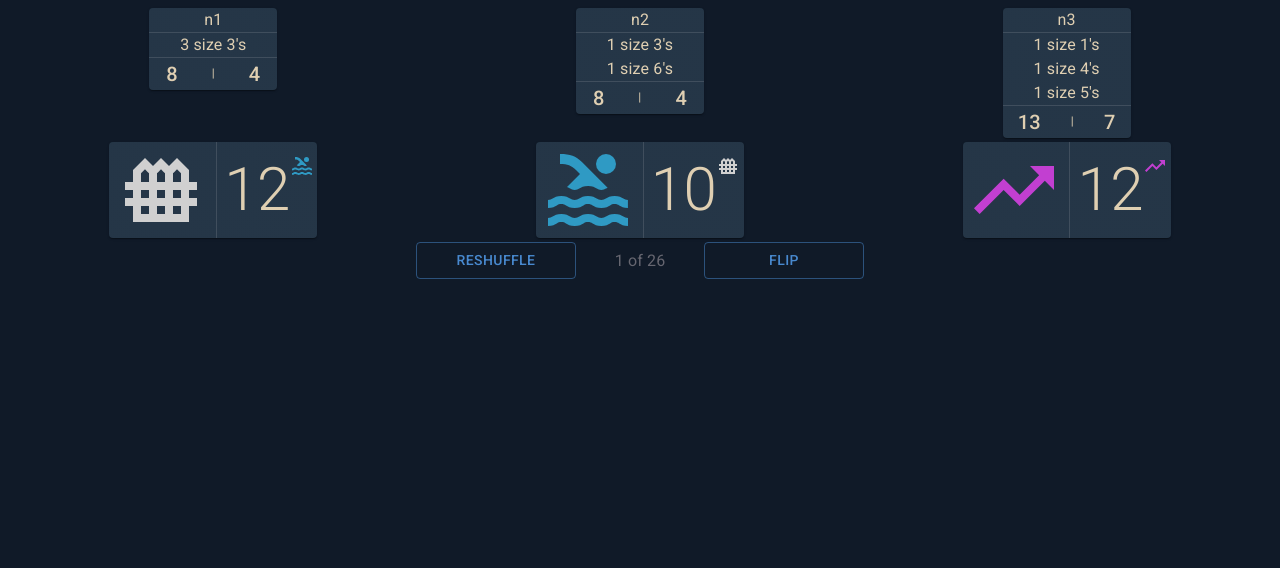
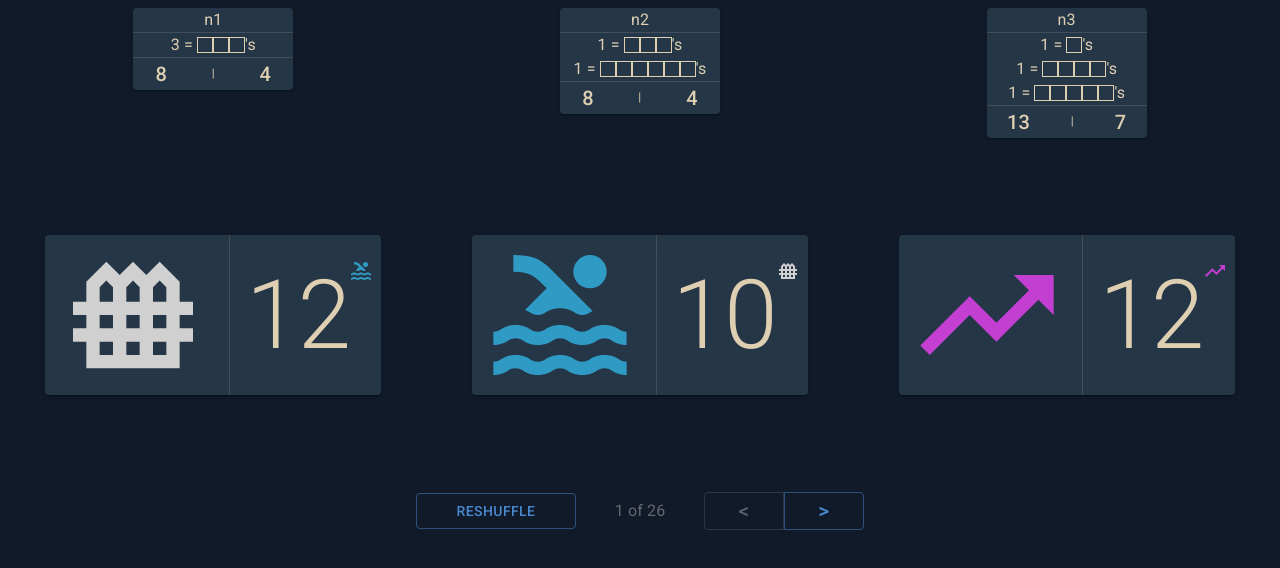
Before and after one commit to jordanellis/welcometo, a React (Create React App) app: page / in a window 1280 px wide. Shown: the top 568 px of the page. Built offline with nearby package versions, Linux system fonts and the light colour scheme.

Commit message:
Update to look nicer on larger screens

```diff
--- a/src/components/Game.tsx
+++ b/src/components/Game.tsx
@@ -1,4 +1,4 @@
-import { Button, Card, Divider, Grid, SvgIconProps, Typography } from "@mui/material";
+import { Button, Card, Divider, Grid, SvgIconProps, Typography, useMediaQuery, useTheme } from "@mui/material";
 import { useEffect, useState } from "react";
 import ConstructionIcon from '@mui/icons-material/Construction';
 import FenceIcon from '@mui/icons-material/Fence';
@@ -7,6 +7,7 @@
 import PoolIcon from '@mui/icons-material/Pool';
 import TrendingUpIcon from '@mui/icons-material/TrendingUp';
 import { Box } from "@mui/system";
+import { arrayBuffer } from "stream/consumers";
 
 interface GameCard {
   "number": number
@@ -40,6 +41,15 @@
 	[Effect.Pool_Manufacturer, <PoolIcon sx={{ color: "#2f9ac4", fontSize: "6rem" }}/>],
 	[Effect.Temp_Agency, <ConstructionIcon sx={{ color: "#eb7734", fontSize: "6rem" }}/>],
 	[Effect.Bis, <MarkunreadMailboxIcon sx={{ color: "#e03838", fontSize: "6rem" }}/>]
+]);
+
+const EFFECT_LARGE_ICON_MAP = new Map<Effect, React.ReactElement<SvgIconProps>>([
+	[Effect.Landscaper, <ParkIcon sx={{ color: "#178735", fontSize: "10rem" }}/>],
+	[Effect.Surveyor, <FenceIcon sx={{ color: "#d0d0d0", fontSize: "10rem" }}/>],
+	[Effect.Real_Estate_Agent, <TrendingUpIcon sx={{ color: "#c23fd1", fontSize: "10rem" }}/>],
+	[Effect.Pool_Manufacturer, <PoolIcon sx={{ color: "#2f9ac4", fontSize: "10rem" }}/>],
+	[Effect.Temp_Agency, <ConstructionIcon sx={{ color: "#eb7734", fontSize: "10rem" }}/>],
+	[Effect.Bis, <MarkunreadMailboxIcon sx={{ color: "#e03838", fontSize: "10rem" }}/>]
 ]);
 
 const EFFECT_MINI_ICON_MAP = new Map<Effect, React.ReactElement<SvgIconProps>>([
@@ -163,6 +173,8 @@
 ];
 
 const Game = () => {
+	const theme = useTheme();
+	const screenLargerThanSM = useMediaQuery(theme.breakpoints.up("md"));
   const [index, setIndex] = useState(0);
   const [stackOne, setStackOne] = useState<GameCard[]>();
   const [stackTwo, setStackTwo] = useState<GameCard[]>();
@@ -201,14 +213,19 @@
 	};
 
 	const displayCards = (stack: GameCard[]) => {
+    const [ICON_MAP, MAX_WID] = screenLargerThanSM
+      ?
+        [EFFECT_LARGE_ICON_MAP, "21rem"]
+      :
+        [EFFECT_ICON_MAP, "13rem"];
 		return (
 			<Grid item xs={4}>
 				<Box>
-					<Card sx={{ m: "0 auto", maxWidth: "13rem", display: "flex", justifyContent: "space-around", alignItems: "center" }}>
-						{EFFECT_ICON_MAP.get(stack[index].effect)}
+					<Card sx={{ m: "0 auto", maxWidth: MAX_WID, display: "flex", justifyContent: "space-around", alignItems: "center" }}>
+						{ICON_MAP.get(stack[index].effect)}
 						<Divider orientation="vertical" flexItem />
 						<Box sx={{ display: "flex", justifyContent: "center" }}>
-							<Typography variant="h2">{stack[index+1].number}</Typography>
+							<Typography variant={screenLargerThanSM ? "h1" : "h2"}>{stack[index+1].number}</Typography>
 							{EFFECT_MINI_ICON_MAP.get(stack[index+1].effect)}
 						</Box>
 					</Card>
@@ -217,20 +234,39 @@
 		);
 	};
 
+  const displayBonusBoxes = (requirement: number, number: number) => {
+    let arr = [];
+    for (const x of Array(number)) {
+      arr.push(x);
+    }
+    return (
+      <Box sx={{ display: "flex", justifyContent: "center" }}>
+        <Typography sx={{ textAlign: "center", mr: "0.25rem" }}>{requirement + " = "}</Typography>
+        {arr.map((num, i) => (
+          <Box
+            key={i}
+            sx={{ mt: "0.25rem", border: "1px solid", borderColor: "primary.text", width: "1rem", height: "1rem" }}
+          />
+        ))}
+        <Typography sx={{ textAlign: "center" }}>{"'s"}</Typography>
+      </Box>
+    );
+  }
+
 	const displayBonus = (bonus: BonusCard, bonusName: string) => {
 		return (
 			<Grid item xs={4}>
-				<Card sx={{ m: "0 auto", maxWidth: "8rem" }} onClick={() => {bonus.completed = true}}>
+				<Card sx={{ m: "0 auto", maxWidth: "10rem" }} onClick={() => {bonus.completed = true}}>
 					<Typography sx={{ textAlign: "center" }}>{bonusName}</Typography>
 					<Divider />
 					{bonus.requirements.map((req, i) => (
 						<Box key={i}>
-							<Typography sx={{ textAlign: "center" }}>{req["6"] && req["6"] + " size 6's"}</Typography>
-							<Typography sx={{ textAlign: "center" }}>{req["5"] && req["5"] + " size 5's"}</Typography>
-							<Typography sx={{ textAlign: "center" }}>{req["4"] && req["4"] + " size 4's"}</Typography>
-							<Typography sx={{ textAlign: "center" }}>{req["3"] && req["3"] + " size 3's"}</Typography>
-							<Typography sx={{ textAlign: "center" }}>{req["2"] && req["2"] + " size 2's"}</Typography>
-							<Typography sx={{ textAlign: "center" }}>{req["1"] && req["1"] + " size 1's"}</Typography>
+							{req["6"] && displayBonusBoxes(req["6"], 6)}
+              {req["5"] && displayBonusBoxes(req["5"], 5)}
+              {req["4"] && displayBonusBoxes(req["4"], 4)}
+              {req["3"] && displayBonusBoxes(req["3"], 3)}
+              {req["2"] && displayBonusBoxes(req["2"], 2)}
+              {req["1"] && displayBonusBoxes(req["1"], 1)}
 						</Box>
 					))}
 					<Divider />
@@ -244,19 +280,21 @@
 		);
 	};
 
+  const DIVIDER_SPACING = screenLargerThanSM ? "3rem" : "0.1rem";
+
   return (
     <Grid container marginTop="0.5rem">
 			{bonusOne && displayBonus(bonusOne, "n1")}
 			{bonusTwo && displayBonus(bonusTwo, "n2")}
 			{bonusThree && displayBonus(bonusThree, "n3")}
 			<Grid item xs={12}>
-				<Divider sx={{ m: "0.1rem", visibility: "hidden" }} />
+				<Divider sx={{ m: DIVIDER_SPACING, visibility: "hidden" }} />
 			</Grid>
 			{stackOne && displayCards(stackOne)}
 			{stackTwo && displayCards(stackTwo)}
 			{stackThree && displayCards(stackThree)}
 			<Grid item xs={12}>
-				<Divider sx={{ m: "0.1rem", visibility: "hidden" }} />
+				<Divider sx={{ m: DIVIDER_SPACING, visibility: "hidden" }} />
 			</Grid>
 			<Grid item xs={12} sx={{ display: "flex", justifyContent: "center", alignItems: "center" }}>
 				<Button
@@ -274,11 +312,20 @@
 				<Button
 					variant="outlined"
 					color="secondary"
-					sx={{ width: "10rem" }}
+					sx={{ width: "5rem", fontSize: "1.3rem", pt: 0, pb: 0, borderBottomRightRadius: 0, borderTopRightRadius: 0 }}
+					disabled={index <= 0}
+					onClick={() => setIndex(index-1)}
+				>
+					{"<"}
+				</Button>
+        <Button
+					variant="outlined"
+					color="secondary"
+					sx={{ width: "5rem", fontSize: "1.3rem", pt: 0, pb: 0, borderBottomLeftRadius: 0, borderTopLeftRadius: 0 }}
 					disabled={index >= 25}
 					onClick={() => setIndex(index+1)}
 				>
-					Flip
+					{">"}
 				</Button>
 			</Grid>
 		</Grid>
```
